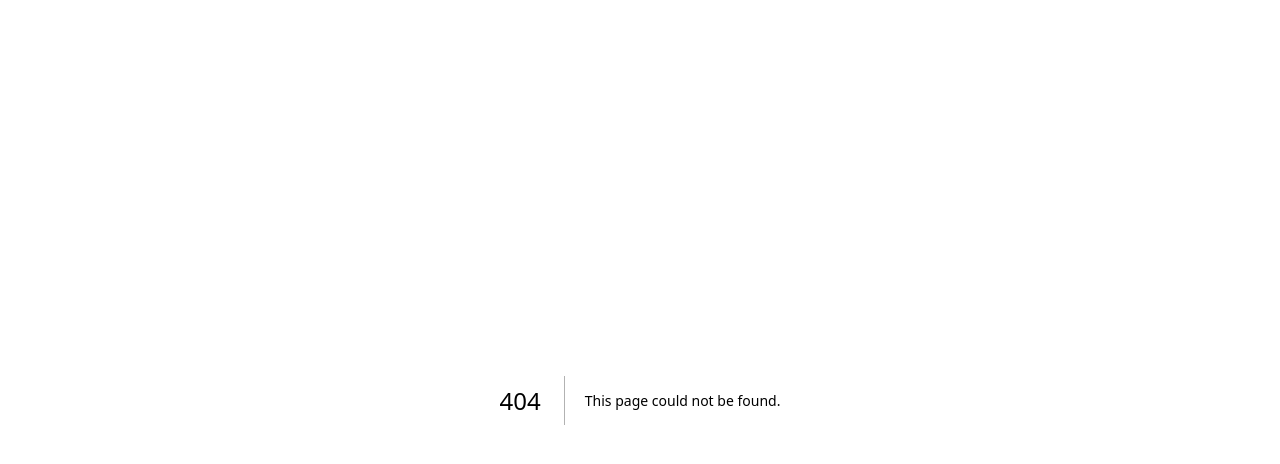
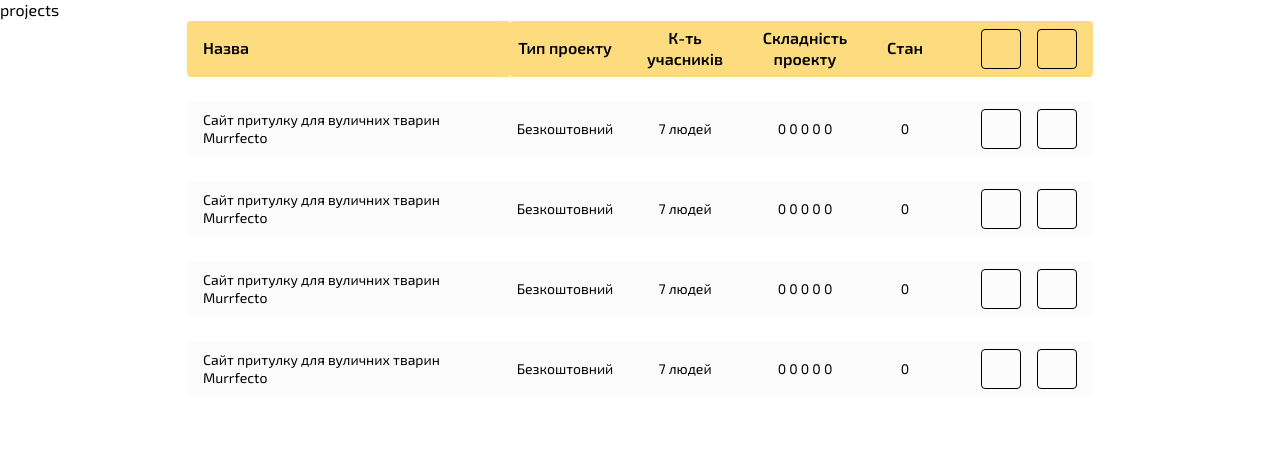
Before and after one commit to baza-trainee/feeda, a Next.js app in the folder cms/: page /projects in a window 1280 px wide. Before the commit this address had no page. Shown: the top 464 px of the page. Built offline with nearby package versions, Linux system fonts and the light colour scheme.

Commit message:
feat: add base projects page layout

```diff
--- /dev/null
+++ b/cms/src/app/projects/page.tsx
@@ -0,0 +1,121 @@
+'use client';
+/** @jsxImportSource @emotion/react */
+import {
+  ProjectsContainer,
+  ProjectWrapper,
+  ProjectsBar,
+  NameItem,
+  TypeItem,
+  Members,
+  Dific,
+  StateItem,
+  EditItem,
+  DeleteItem,
+} from './projects.styles';
+
+const mockData = [
+  {
+    name: 'Сайт притулку для вуличних тварин Murrfecto',
+    type: 'Безкоштовний',
+    members: '7 людей',
+    dificulty: '0 0 0 0 0',
+    state: '0',
+    test1: 'add',
+    test2: 'del',
+  },
+  {
+    name: 'Сайт притулку для вуличних тварин Murrfecto',
+    type: 'Безкоштовний',
+    members: '7 людей',
+    dificulty: '0 0 0 0 0',
+    state: '0',
+    test1: 'add',
+    test2: 'del',
+  },
+  {
+    name: 'Сайт притулку для вуличних тварин Murrfecto',
+    type: 'Безкоштовний',
+    members: '7 людей',
+    dificulty: '0 0 0 0 0',
+    state: '0',
+    test1: 'add',
+    test2: 'del',
+  },
+  {
+    name: 'Сайт притулку для вуличних тварин Murrfecto',
+    type: 'Безкоштовний',
+    members: '7 людей',
+    dificulty: '0 0 0 0 0',
+    state: '0',
+    test1: 'add',
+    test2: 'del',
+  },
+];
+
+export default function Projects({ data = mockData }) {
+  return (
+    <main>
+      projects
+      <ProjectsContainer>
+        <ProjectsBar>
+          <NameItem>Назва</NameItem>
+          <TypeItem>Тип проекту</TypeItem>
+          <Members>К-ть учасників</Members>
+          <Dific>Складність проекту</Dific>
+          <StateItem>Cтан</StateItem>
+          <EditItem>
+            <div // change to Button Component
+              style={{
+                width: '40px',
+                height: '40px',
+                border: '1px solid black',
+                borderRadius: '4px',
+              }}
+            />
+          </EditItem>
+          <DeleteItem>
+            <div // change to Button Component
+              style={{
+                width: '40px',
+                height: '40px',
+                border: '1px solid black',
+                borderRadius: '4px',
+              }}
+            />
+          </DeleteItem>
+        </ProjectsBar>
+        {data.map((item, index) => (
+          <ProjectWrapper key={index}>
+            <NameItem>{item.name}</NameItem>
+            <TypeItem>{item.type}</TypeItem>
+            <Members>{item.members}</Members>
+            <Dific>{item.dificulty}</Dific>
+            <StateItem>{item.state}</StateItem>
+            <EditItem>
+              {' '}
+              <div // change to Button Component
+                style={{
+                  width: '40px',
+                  height: '40px',
+                  border: '1px solid black',
+                  borderRadius: '4px',
+                }}
+              />
+            </EditItem>
+            <DeleteItem>
+              {' '}
+              <div // change to Button Component
+                style={{
+                  width: '40px',
+                  height: '40px',
+                  border: '1px solid black',
+                  borderRadius: '4px',
+                }}
+              />
+            </DeleteItem>
+          </ProjectWrapper>
+        ))}
+      </ProjectsContainer>
+    </main>
+  );
+}
--- /dev/null
+++ b/cms/src/app/projects/projects.styles.ts
@@ -0,0 +1,183 @@
+import styled from '@emotion/styled';
+
+export const ProjectsContainer = styled.div`
+  margin: 0 auto;
+  max-width: 335px;
+  display: flex;
+  flex-direction: column;
+  gap: 24px;
+  position: relative;
+
+  @media (min-width: 768px) {
+    max-width: 464px;
+  }
+
+  @media (min-width: 1280px) {
+    max-width: 906px;
+  }
+`;
+
+export const ProjectsBar = styled.div`
+  font-size: 16px;
+  font-weight: 600;
+  row-gap: 2px;
+  border-radius: 4px;
+  display: grid;
+  row-gap: 2px;
+  background-color: #fcfcfc;
+  grid-template-columns: 143px 34px 70px 1fr;
+  grid-template-rows: 1fr 1fr 1fr;
+  grid-template-areas:
+    'name name name name'
+    'type members members edit'
+    'dificulty dificulty state delete';
+
+  & > * {
+    background-color: #fcdc7f;
+  }
+
+  @media (min-width: 768px) {
+    grid-template-rows: 1fr 1fr;
+    grid-template-columns: 160px 112px 88px 46px 1fr;
+    grid-template-areas:
+      'name name name state edit'
+      'type members dificulty dificulty delete';
+  }
+
+  @media (min-width: 1280px) {
+    grid-template-columns: 322px 136px 104px 136px 96px 56px 56px;
+    grid-template-rows: 1fr;
+    grid-template-areas: 'name type members dificulty state edit delete';
+  }
+`;
+
+export const ProjectWrapper = styled(ProjectsBar)`
+  cursor: pointer;
+  font-size: 14px;
+  font-weight: 400;
+  row-gap: 10px;
+
+  & > * {
+    background-color: transparent;
+  }
+
+  &:hover {
+    background-color: #fdf4dd;
+  }
+
+  &:hover > * {
+    background-color: #fdf4dd;
+  }
+`;
+
+export const Item = styled.div`
+  padding: 8px 0;
+  height: 56px;
+  display: flex;
+  align-items: center;
+  background-color: #fcdc7f;
+`;
+
+export const NameItem = styled(Item)`
+  grid-area: name;
+  border-radius: 4px;
+  padding: 8px 16px 8px 16px;
+
+  @media (min-width: 758px) {
+    border-radius: 4px 0 0 4px;
+  }
+
+  @media (min-width: 1280px) {
+    padding: 8px 32px 8px 16px;
+  }
+`;
+
+export const TypeItem = styled(Item)`
+  grid-area: type;
+  border-radius: 4px 0 0 4px;
+  padding: 8px 0 8px 24px;
+
+  @media (min-width: 758px) {
+    padding: 8px 32px 8px 16px;
+    justify-content: center;
+  }
+
+  @media (min-width: 1280px) {
+    padding: 8px 24px 8px 0;
+  }
+`;
+export const Members = styled(Item)`
+  grid-area: members;
+  text-align: right;
+  padding: 8px 0 8px 24px;
+
+  @media (min-width: 758px) {
+    padding: 8px 32px 8px 0;
+    justify-content: center;
+    text-align: center;
+  }
+
+  @media (min-width: 1280px) {
+    padding: 8px 24px 8px 0;
+  }
+`;
+export const Dific = styled(Item)`
+  grid-area: dificulty;
+  border-radius: 4px 0 0 4px;
+  padding: 8px 0 8px 24px;
+
+  @media (min-width: 758px) {
+    padding: 8px 0 8px 0;
+    justify-content: center;
+    text-align: center;
+    border-radius: 0;
+  }
+
+  @media (min-width: 1280px) {
+    padding: 8px 24px 8px 0;
+  }
+`;
+
+export const StateItem = styled(Item)`
+  padding: 8px 0 8px 0;
+  grid-area: state;
+  text-align: right;
+  justify-content: end;
+
+  @media (min-width: 758px) {
+    justify-content: start;
+    padding: 8px 0 8px 0;
+    text-align: left;
+  }
+
+  @media (min-width: 1280px) {
+    text-align: left;
+    justify-content: center;
+    padding: 8px 56px 8px 0;
+  }
+`;
+
+export const EditItem = styled(Item)`
+  grid-area: edit;
+  border-radius: 0 4px 4px 0;
+  padding: 8px 0 8px 24px;
+
+  @media (min-width: 758px) {
+    padding: 8px 0 8px 0;
+  }
+
+  @media (min-width: 1280px) {
+    padding: 8px 16 8px 0;
+    border-radius: 0;
+  }
+`;
+
+export const DeleteItem = styled(Item)`
+  grid-area: delete;
+  border-radius: 0 4px 4px 0;
+  padding: 8px 0 8px 24px;
+
+  @media (min-width: 758px) {
+    padding: 8px 0 8px 0;
+  }
+`;
```
